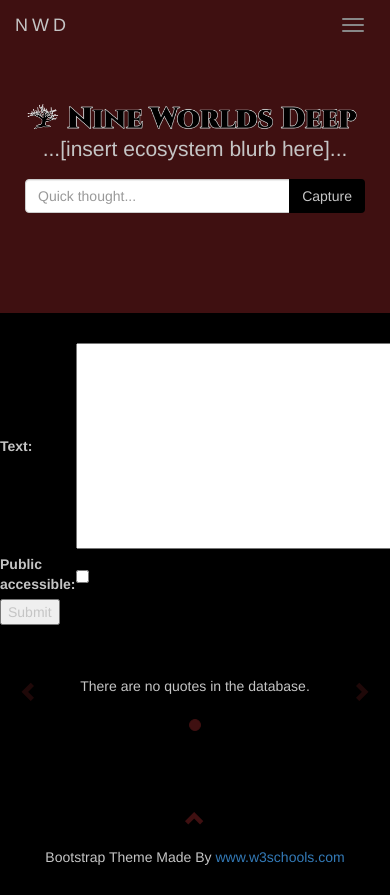
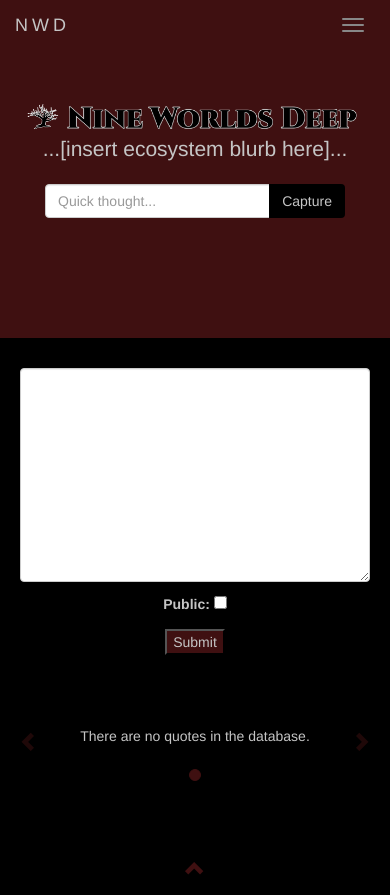
Before and after one commit to BBuchholz/Empyrean, a Django app: page /quotes/create/ in a window 390 px wide; the page is wider, and only the part inside the window is pictured. Shown: the top 895 px of that part. Before the commit the page ends 865 px from the top of that part, so only its background shows below. Run offline with Django 3.2, Linux system fonts and the light colour scheme; some libraries are stand-ins or nearby versions.

Commit message:
modified quote entry form to have a responsive layout

```diff
--- a/core/forms.py
+++ b/core/forms.py
@@ -10,19 +10,39 @@ class QuoteForm(forms.ModelForm):
 
     class Meta:
         model = Quote
-        exclude = ['created_at', 'updated_at', 'owner',]
-        labels = { 'text': _('Quote Text'), 'public_accessible': _('Public'), }
+        exclude = ['created_at', 'updated_at', 'owner', 'last_accessed',]
+        labels = { 'text': _(''), 'public_accessible': _('Public'), }
+        widgets = {
+            'text': forms.Textarea({
+                'class': 'form-control',
+                # 'style': 'resize:none',
+                }),
+        }
 
     def clean_text(self):
         data = self.cleaned_data['text']
 
         #check if empty
-        if not text:
+        if not data:
             raise ValidationError(_('Text Must Not Be Empty'))
 
         #check if whitespace
-        if not text.strip():
+        if not data.strip():
             raise ValidationError(_('Text Must Not Be Only Whitespace'))
 
         # Remember to always return the cleaned data.
         return data
+
+# class QuoteEntryForm(forms.Form):
+#     quote_text = forms.CharField(widget= forms.Textarea, label="quote text", required=True, help_text="enter quote text")
+#     public_accessible = forms.BooleanField(required=False, label="public")
+
+#     def clean_quote_text(self):
+#         data = self.cleaned_data['quote_text']
+
+#         #check quote text isn't empty
+#         if not data or data.isspace():
+#             raise ValidationError(_('Text cannot be empty'))
+
+#         #return cleaned data
+#         return data
--- a/core/views.py
+++ b/core/views.py
@@ -2,6 +2,7 @@ from django.shortcuts import render
 from django.http import HttpResponse, HttpResponseRedirect
 # from .models import Fragment, Document, Quote, QuoteAccessLogEntry
 from .models import Fragment, Document, Quote
+from .forms import QuoteForm
 from django.contrib.auth.models import User
 
 from django.views.generic.edit import CreateView, UpdateView, DeleteView
@@ -14,6 +15,8 @@ from django.contrib.auth.mixins import LoginRequiredMixin
 from django.db.models import Q
 import random
 from datetime import datetime
+
+from django.contrib.auth.decorators import login_required
 
 
 def index(request):
@@ -42,8 +45,8 @@ def index(request):
         q.save()
 
     #these numbers are for testing, increase when working
-    num_quotes_to_retrieve = 5
-    num_quotes_to_randomize = 3
+    num_quotes_to_retrieve = 10
+    num_quotes_to_randomize = 5
 
     if request.user.is_authenticated:
 
@@ -79,6 +82,31 @@ def index(request):
         },
     )
 
+# @login_required
+# def quote_entry(request):
+#     #if its a post request, process the data
+#     if(request.method == 'POST'):
+
+#         #create form instance and populate with data from the request
+#         form = QuoteForm(request.POST)
+
+#         #check form validity
+#         if form.is_valid():
+#             #proces the data in form.cleaned_data
+#             quote = Quote()
+#             quote.text = form.cleaned_data['quote_text']
+#             quote.public_accessible = form.cleaned_data['public_accessible']
+#             quote.owner = request.user
+#             quote.save()
+
+#             return HttpResponseRedirect(reverse('my-quotes'))
+
+#     #if this is a GET (or any other method) create the default form
+#     else:
+
+#         form = QuoteForm()
+
+#     return render(request, 'core/')
 
 class DocumentListView(generic.ListView):
     model = Document
@@ -111,7 +139,7 @@ class QuotesPrivateForUserListView(LoginRequiredMixin, generic.ListView):
 
 class QuoteCreate(CreateView):
     model = Quote
-    fields = ['text', 'public_accessible',]
+    form_class = QuoteForm
 
     def form_valid(self, form):
         quote = form.save(commit=False)
--- a/nineworldsdeep/static/css/styles.css
+++ b/nineworldsdeep/static/css/styles.css
@@ -11,6 +11,16 @@ body {
 .btn:active {
   background-color: #C5C5C5;
   color: darkslategray;
+}
+
+.btn-red, .btn-red:focus, .btn-red:hover {
+  background-color: #3f1011;
+  color: #C5C5C5;
+}
+
+.btn-red:active {
+  background-color: #darkslategray;
+  color: black;
 }
 
 .jumbotron {
@@ -125,3 +135,7 @@ footer .glyphicon {
   margin: 5vw;
   padding: 0vw;
 }
+
+form {
+  margin: 20px;
+}
--- a/nineworldsdeep/urls.py
+++ b/nineworldsdeep/urls.py
@@ -30,6 +30,7 @@ urlpatterns = [
     url(r'^quotes/$', core.views.QuoteListView.as_view(), name='quotes'),
     url(r'^quotes/(?P<pk>\d+)$', core.views.QuoteDetailView.as_view(), name='quote-detail'), #need to check ownership permissions, etc.
     url(r'^quotes/create/$', core.views.QuoteCreate.as_view(), name='quote-create'),
+    # url(r'^quotes/create/$', core.views.quote_entry, name='quote-create'),
     url(r'^quotes/(?P<pk>\d+)/update/$', core.views.QuoteUpdate.as_view(), name='quote-update'),
     url(r'^quotes/(?P<pk>\d+)/delete/$', core.views.QuoteDelete.as_view(), name='quote-delete'),
     url(r'^myquotes/$', core.views.QuotesPrivateForUserListView.as_view(), name='my-quotes'),
--- a/templates/core/quote_form.html
+++ b/templates/core/quote_form.html
@@ -1,13 +1,14 @@
 {% extends "base_generic.html" %}
 
 {% block content %}
+<div class="text-center">
+	<form action="" method="post">
+	    {% csrf_token %}
 
-<form action="" method="post">
-    {% csrf_token %}
-    <table>
-    {{ form.as_table }}
-    </table>
-    <input type="submit" value="Submit" />
+	    {{ form.as_p }}
 
-</form>
+	    <input class="btn-red" type="submit" value="Submit" />
+
+	</form>
+</div>
 {% endblock %}
```
